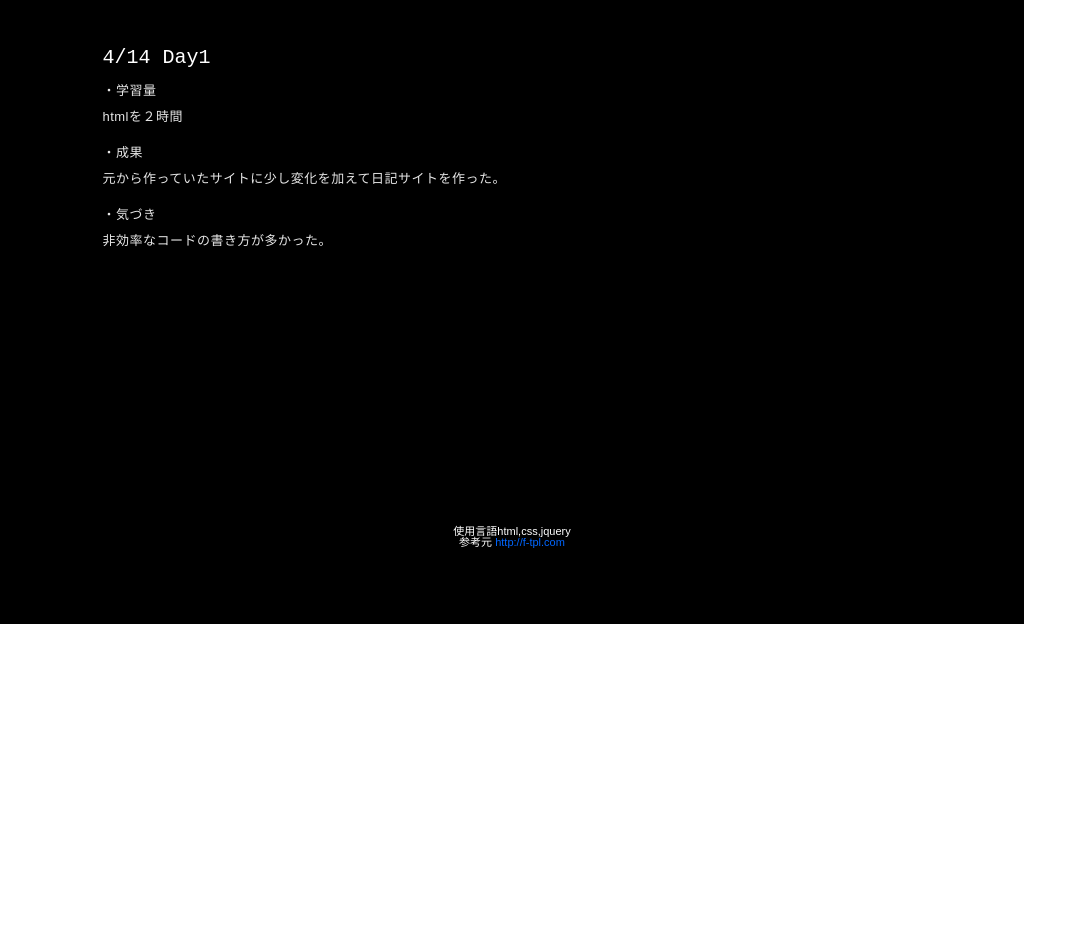
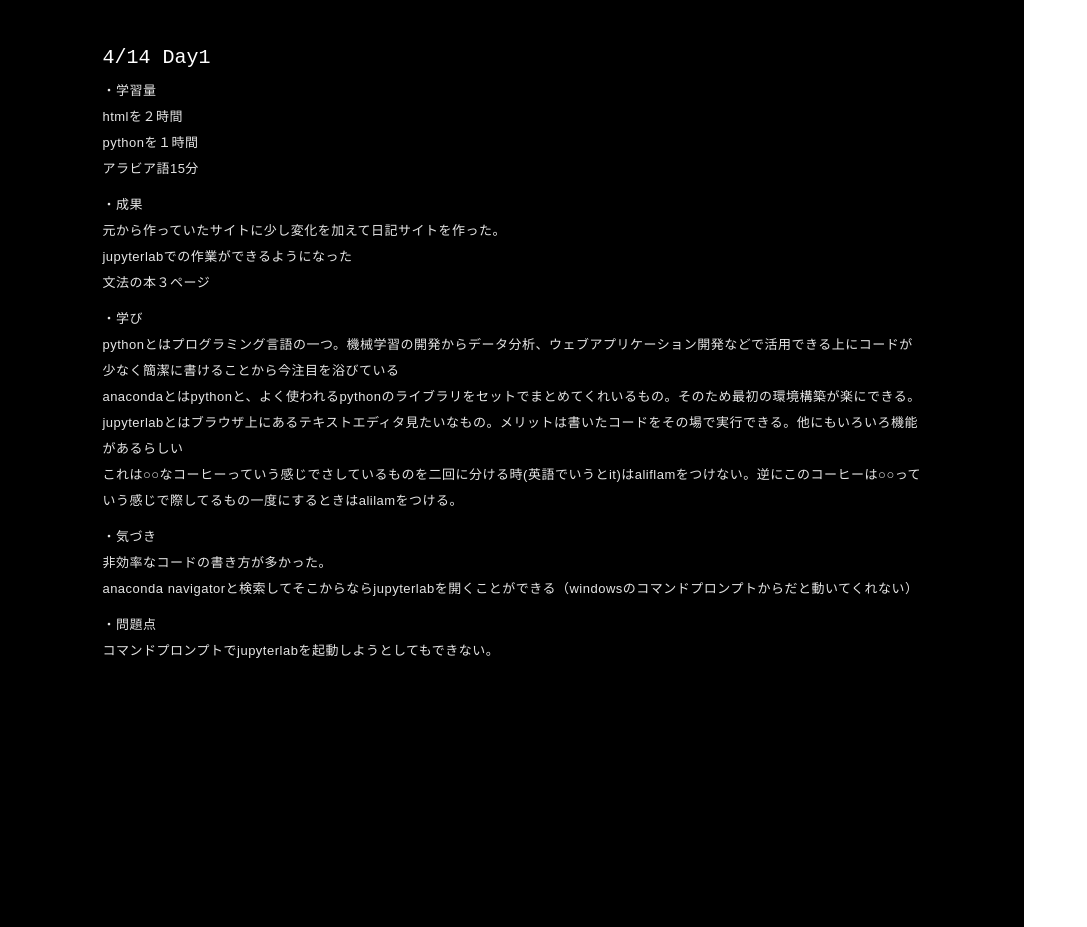
Before and after one commit to riokoukousei/nikki, a plain HTML site: page index.html in a window 1280 px wide. Shown: the part 1900-2827 px from the top of the page, without its empty margins (0-1087 px from the left). Before the commit the page ends 2524 px from the top, so only its background shows below. Drawn offline with nearby package versions, Linux system fonts and the light colour scheme.

Commit message:
day1 last change

```diff
--- a/index.html
+++ b/index.html
@@ -68,7 +68,7 @@
         <div class="messages">
           <p>
             ニートの学習記録！最低一カ月は毎日何を学習したのか記録できればと思っています。自分で後から振り返る意味でもつくってみました。最近暇しまくってる―っていう人ぜひ目を通してみて学習量が少ないとかダメ出ししに来てください！
-            <br/>機種によってはサイトのレイアウトが崩れまくってるかもしれませんが、おいおい改善していくつもりなのでご了承ください。
+            <br />機種によってはサイトのレイアウトが崩れまくってるかもしれませんが、おいおい改善していくつもりなのでご了承ください。
           </p>
         </div>
       </div>
@@ -119,19 +119,66 @@
           <li>
             ・学習量
             <p>htmlを２時間</p>
+            <p>pythonを１時間</p>
+            <p>アラビア語15分</p>
           </li>
           <li>
             ・成果
             <p>元から作っていたサイトに少し変化を加えて日記サイトを作った。</p>
+            <p>jupyterlabでの作業ができるようになった</p>
+            <p>文法の本３ページ</p>
+          </li>
+          <li>
+            ・学び
+            <p>
+              pythonとはプログラミング言語の一つ。機械学習の開発からデータ分析、ウェブアプリケーション開発などで活用できる上にコードが少なく簡潔に書けることから今注目を浴びている
+            </p>
+            <p>
+              anacondaとはpythonと、よく使われるpythonのライブラリをセットでまとめてくれいるもの。そのため最初の環境構築が楽にできる。
+            </p>
+            <p>
+              jupyterlabとはブラウザ上にあるテキストエディタ見たいなもの。メリットは書いたコードをその場で実行できる。他にもいろいろ機能があるらしい
+            </p>
+            <p>これは○○なコーヒーっていう感じでさしているものを二回に分ける時(英語でいうとit)はaliflamをつけない。逆にこのコーヒーは○○っていう感じで際してるもの一度にするときはalilamをつける。</p>
           </li>
           <li>
             ・気づき
             <p>非効率なコードの書き方が多かった。</p>
+            <p>
+              anaconda
+              navigatorと検索してそこからならjupyterlabを開くことができる（windowsのコマンドプロンプトからだと動いてくれない）
+            </p>
+          </li>
+          <li>
+            ・問題点
+            <p>コマンドプロンプトでjupyterlabを起動しようとしてもできない。</p>
           </li>
         </ul>
+        <!--
+        <h1 class="date">
+        </h1>
+        <ul class="messages">
+          <li>・学習量
+            <p></p>
+          </li>
+          <li>・成果
+            <p></p>
+          </li>
+          <li>・学び
+            <p></p>
+          </li>
+          <li>・気づき
+            <p></p>
+          </li>
+          <li>・問題点
+            <p></p>
+          </li>
+        </ul>
+         -->
       </div>
       <footer>
-        <p>使用言語html,css,jquery <br>
+        <p>
+          使用言語html,css,jquery <br />
           参考元
           <a href="http://f-tpl.com" target="_blank">http://f-tpl.com</a>
         </p>
```
